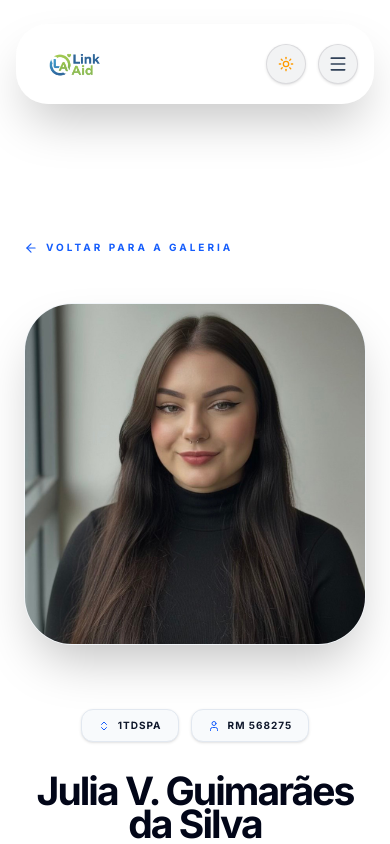
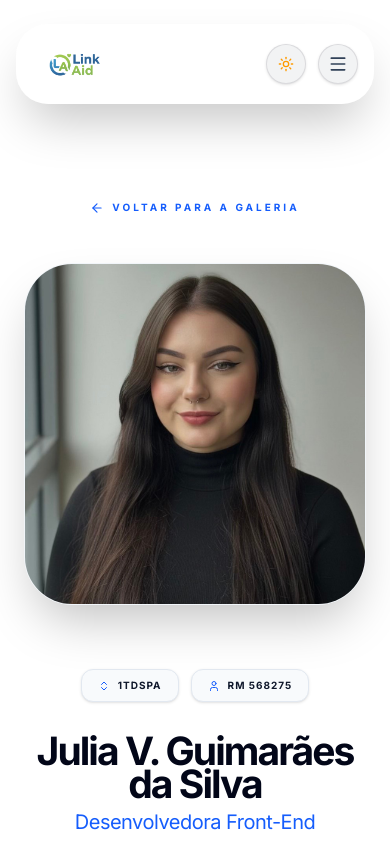
Before and after one commit to Calegor/LinkAid, a React (Vite) app in the folder frontend/link-aid/: page /equipe/1 in a window 390 px wide. Shown: the top 844 px of the page. Built offline with nearby package versions, Linux system fonts and the light colour scheme.

Commit message:
style: center breadcrumb on mobile and tablet for TeamDetails page

```diff
--- a/frontend/link-aid/src/components/TeamDetails/TeamDetails.tsx
+++ b/frontend/link-aid/src/components/TeamDetails/TeamDetails.tsx
@@ -43,13 +43,16 @@ const TeamDetails = () => {
   return (
     <main
       ref={containerRef}
-      className="pt-40 pb-24 bg-white min-h-screen overflow-hidden relative"
+      className="pt-30 pb-24 bg-white min-h-screen overflow-hidden relative"
     >
       <div className="container mx-auto px-6 max-w-[1200px] relative z-10">
         {/* breadcrumb */}
+        <div className="flex justify-center md:justify-start">
+          {" "}
+          {/* Container para controlar o alinhamento */}
           <Link
             to="/equipe"
-          className="group flex items-center gap-2 text-blue-600 font-bold text-[10px] uppercase tracking-[0.3em] mb-12 w-fit"
+            className="group flex items-center gap-2 text-blue-600 font-bold text-[10px] uppercase tracking-[0.3em] mb-12 w-fit transition-all"
           >
             <ArrowLeft
               size={14}
@@ -57,6 +60,7 @@ const TeamDetails = () => {
             />
             Voltar para a Galeria
           </Link>
+        </div>
 
         {/* grid ajustado para md (tablet) para manter lado a lado */}
         <div className="grid grid-cols-1 md:grid-cols-2 gap-16 md:gap-24 items-center">
```
Lines whose indentation alone changed are shown as unchanged.
